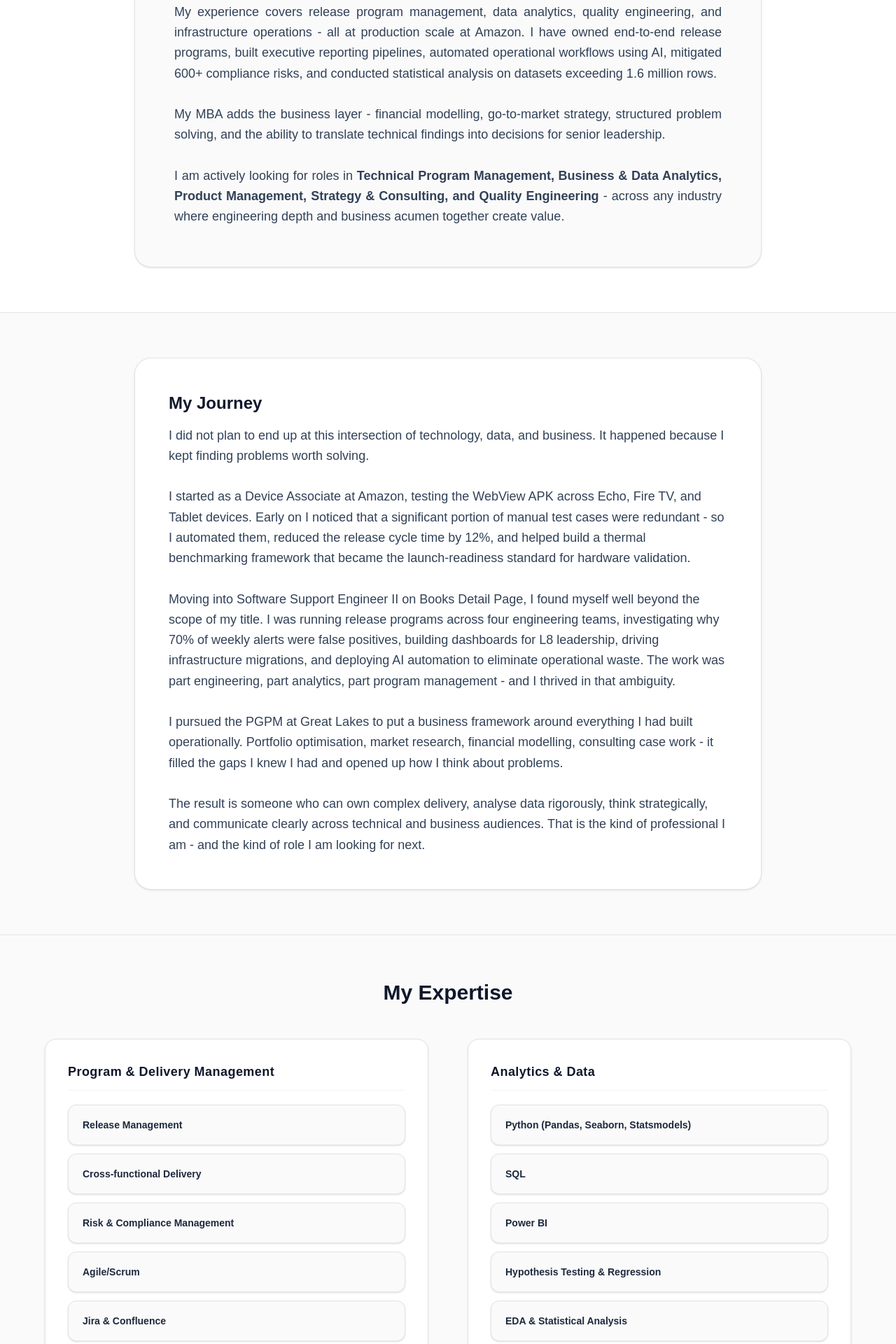
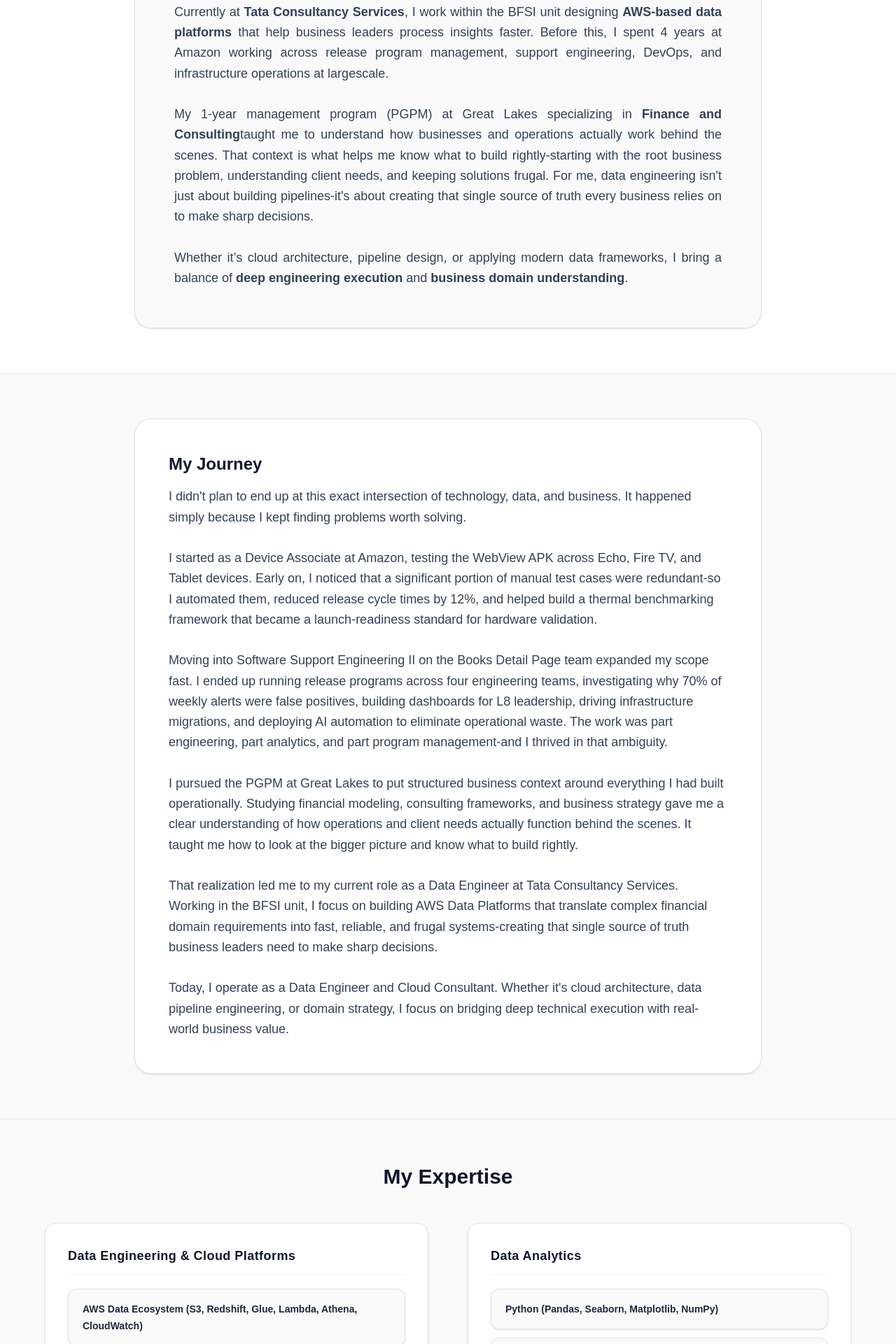
Before and after one commit to krishKp19/krishnaparthasarathy.1, a Next.js app: page / in a window 1280 px wide. Shown: the part 880-2800 px from the top of the page at 70% size. Built offline with nearby package versions, Linux system fonts and the light colour scheme.

Commit message:
Updating Home Page

```diff
--- a/app/page.tsx
+++ b/app/page.tsx
@@ -5,49 +5,49 @@
 export default function Home() {
  const expertise = [
   {
-      title: "Program & Delivery Management",
+    title: "Data Engineering & Cloud Platforms",
     skills: [
-        "Release Management",
-        "Cross-functional Delivery",
-        "Risk & Compliance Management",
-        "Agile/Scrum",
-        "Jira & Confluence",
-        "Stakeholder Management",
+      "AWS Data Ecosystem (S3, Redshift, Glue, Lambda, Athena, CloudWatch)",
+      "Data Lake & Warehouse Architecture",
+      "ETL / ELT Pipeline Automation",
+      "Cloud Infrastructure & Security",
+      "Data Modeling & Schema Design",
+      "Distributed Computing (PySpark)",
+      "Workflow Orchestration (Apache Airflow, AWS Step Functions)",
     ],
   },
   {
-      title: "Analytics & Data",
+    title: "Data Analytics",
     skills: [
-        "Python (Pandas, Seaborn, Statsmodels)",
-        "SQL",
-        "Power BI",
+      "Python (Pandas, Seaborn, Matplotlib, NumPy)",
+      "Advanced SQL (CTEs, Window Functions)",
+      "Power BI & Executive Dashboards",
+      "Exploratory Data Analysis (EDA)",
       "Hypothesis Testing & Regression",
-        "EDA & Statistical Analysis",
-        "KPI Definition & Dashboarding",
+      "KPI Definition",
+      "Advanced Excel",
     ],
   },
   {
-      title: "Strategy & Business",
+    title: "Business Strategy & Domain",
     skills: [
+      "BFSI (Banking & Financial Services) Domain",
+      "Business-to-Tech Translation",
       "Structured Problem Solving",
-        "Business Case Development",
-        "Go-to-Market Strategy",
-        "Financial Modelling",
-        "Root Cause Analysis",
+      "Financial Modeling & Business Cases",
       "Process Optimization",
+      "Root Cause Analysis (RCA)",
     ],
   },
   {
-      title: "Product & Technology",
+    title: "AI Solutions & Program Delivery",
     skills: [
-        "Product Lifecycle Management",
-        "User Research & UX",
-        "AWS Cloud Infrastructure",
-        "CI/CD & Pipeline Automation",
-        "Generative AI & LLM Integration",
-        "A/B Testing",
-        "Selenium & Test Automation",
-        "Python & TypeScript",
+      "GenAI & RAG Architectures (LangChain, Vector DBs)",
+      "MLOps & AI Pipeline Integration",
+      "Release Program Management",
+      "CI/CD & Operational Automation",
+      "Agile / Scrum Methodologies",
+      "Stakeholder Management",
     ],
   },
 ];
@@ -74,7 +74,7 @@
 
         <FadeIn delay={0.3}>
           <p className="text-base md:text-xl text-slate-700 max-w-4xl mx-auto font-medium leading-relaxed">
-            Amazon · Great Lakes PGPM · Program Management · Analytics · Product · Strategy · Quality Engineering · Open to Opportunities
+            Data Engineer & Cloud Consultant | AWS Data Platforms · Cloud Infrastructure | TCS · Ex-Amazon · Great Lakes PGPM
           </p>
         </FadeIn>
       </section>
@@ -87,13 +87,13 @@
               About Me
             </h2>
             <p className="text-slate-700 leading-relaxed text-base md:text-lg font-medium text-justify">
-              I am a technology and operations professional with <strong>4+ years at Amazon</strong> and a <strong>Great Lakes PGPM in Finance</strong>, open to roles at the intersection of technical execution and business thinking.
+              I’m a <strong>Data Engineer and Cloud Consultant</strong> focussed on building reliable data platforms and cloud infrastructure that directly serve business goals.
               <br /><br />
-              My experience covers release program management, data analytics, quality engineering, and infrastructure operations - all at production scale at Amazon. I have owned end-to-end release programs, built executive reporting pipelines, automated operational workflows using AI, mitigated 600+ compliance risks, and conducted statistical analysis on datasets exceeding 1.6 million rows.
+              Currently at <strong>Tata Consultancy Services</strong>, I work within the BFSI unit designing <strong>AWS-based data platforms</strong> that help business leaders process insights faster. Before this, I spent 4 years at Amazon working across release program management, support engineering, DevOps, and infrastructure operations at largescale.
               <br /><br />
-              My MBA adds the business layer - financial modelling, go-to-market strategy, structured problem solving, and the ability to translate technical findings into decisions for senior leadership.
+              My 1-year management program (PGPM) at Great Lakes specializing in <strong>Finance and Consulting</strong>taught me to understand how businesses and operations actually work behind the scenes. That context is what helps me know what to build rightly-starting with the root business problem, understanding client needs, and keeping solutions frugal. For me, data engineering isn't just about building pipelines-it's about creating that single source of truth every business relies on to make sharp decisions.
               <br /><br />
-              I am actively looking for roles in <strong>Technical Program Management, Business & Data Analytics, Product Management, Strategy & Consulting, and Quality Engineering</strong> - across any industry where engineering depth and business acumen together create value.
+              Whether it’s cloud architecture, pipeline design, or applying modern data frameworks, I bring a balance of <strong>deep engineering execution</strong> and <strong>business domain understanding</strong>.
             </p>
           </div>
         </FadeIn>
@@ -107,15 +107,17 @@
               My Journey
             </h2>
             <p className="text-slate-700 leading-relaxed text-base md:text-lg font-medium">
-              I did not plan to end up at this intersection of technology, data, and business. It happened because I kept finding problems worth solving.
+              I didn't plan to end up at this exact intersection of technology, data, and business. It happened simply because I kept finding problems worth solving.
               <br /><br />
-              I started as a Device Associate at Amazon, testing the WebView APK across Echo, Fire TV, and Tablet devices. Early on I noticed that a significant portion of manual test cases were redundant - so I automated them, reduced the release cycle time by 12%, and helped build a thermal benchmarking framework that became the launch-readiness standard for hardware validation.
+              I started as a Device Associate at Amazon, testing the WebView APK across Echo, Fire TV, and Tablet devices. Early on, I noticed that a significant portion of manual test cases were redundant-so I automated them, reduced release cycle times by 12%, and helped build a thermal benchmarking framework that became a launch-readiness standard for hardware validation.
               <br /><br />
-              Moving into Software Support Engineer II on Books Detail Page, I found myself well beyond the scope of my title. I was running release programs across four engineering teams, investigating why 70% of weekly alerts were false positives, building dashboards for L8 leadership, driving infrastructure migrations, and deploying AI automation to eliminate operational waste. The work was part engineering, part analytics, part program management - and I thrived in that ambiguity.
+              Moving into Software Support Engineering II on the Books Detail Page team expanded my scope fast. I ended up running release programs across four engineering teams, investigating why 70% of weekly alerts were false positives, building dashboards for L8 leadership, driving infrastructure migrations, and deploying AI automation to eliminate operational waste. The work was part engineering, part analytics, and part program management-and I thrived in that ambiguity.
               <br /><br />
-              I pursued the PGPM at Great Lakes to put a business framework around everything I had built operationally. Portfolio optimisation, market research, financial modelling, consulting case work - it filled the gaps I knew I had and opened up how I think about problems.
+              I pursued the PGPM at Great Lakes to put structured business context around everything I had built operationally. Studying financial modeling, consulting frameworks, and business strategy gave me a clear understanding of how operations and client needs actually function behind the scenes. It taught me how to look at the bigger picture and know what to build rightly.
               <br /><br />
-              The result is someone who can own complex delivery, analyse data rigorously, think strategically, and communicate clearly across technical and business audiences. That is the kind of professional I am - and the kind of role I am looking for next.
+              That realization led me to my current role as a Data Engineer at Tata Consultancy Services. Working in the BFSI unit, I focus on building AWS Data Platforms that translate complex financial domain requirements into fast, reliable, and frugal systems-creating that single source of truth business leaders need to make sharp decisions.
+              <br /><br />
+              Today, I operate as a Data Engineer and Cloud Consultant. Whether it's cloud architecture, data pipeline engineering, or domain strategy, I focus on bridging deep technical execution with real-world business value.
             </p>
           </div>
         </FadeIn>
```
Lines whose indentation alone changed are shown as unchanged.
